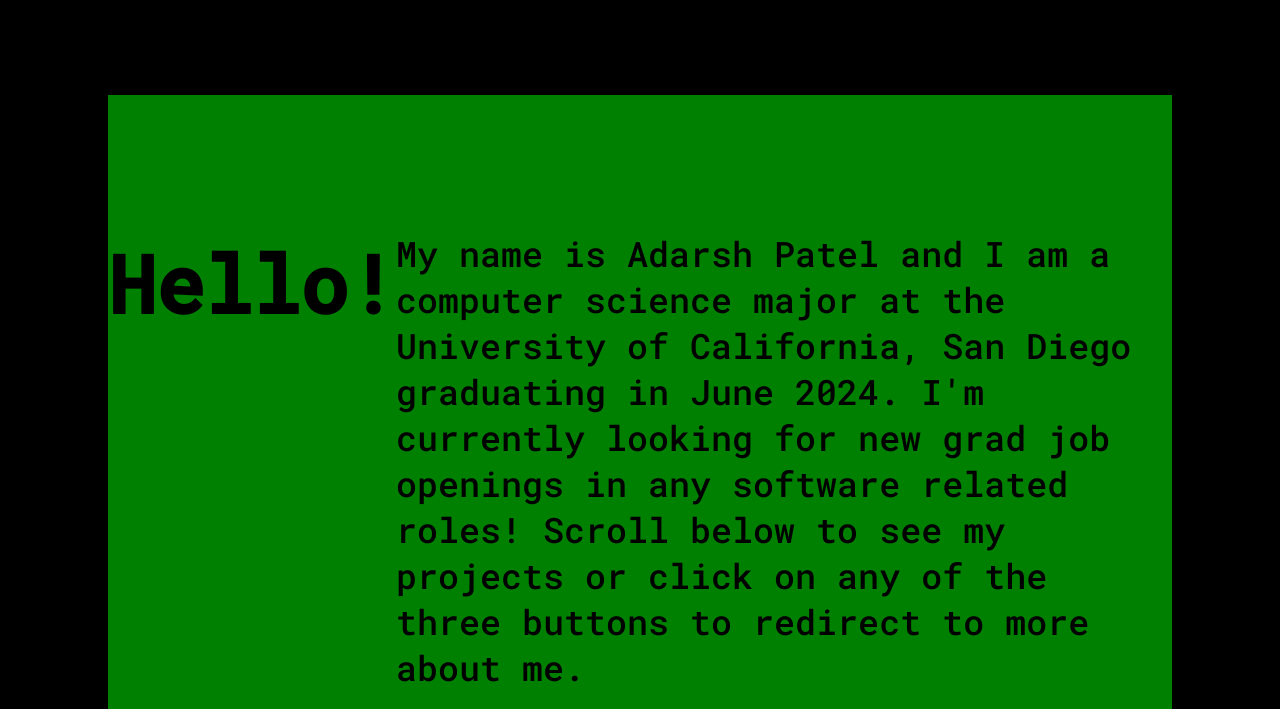
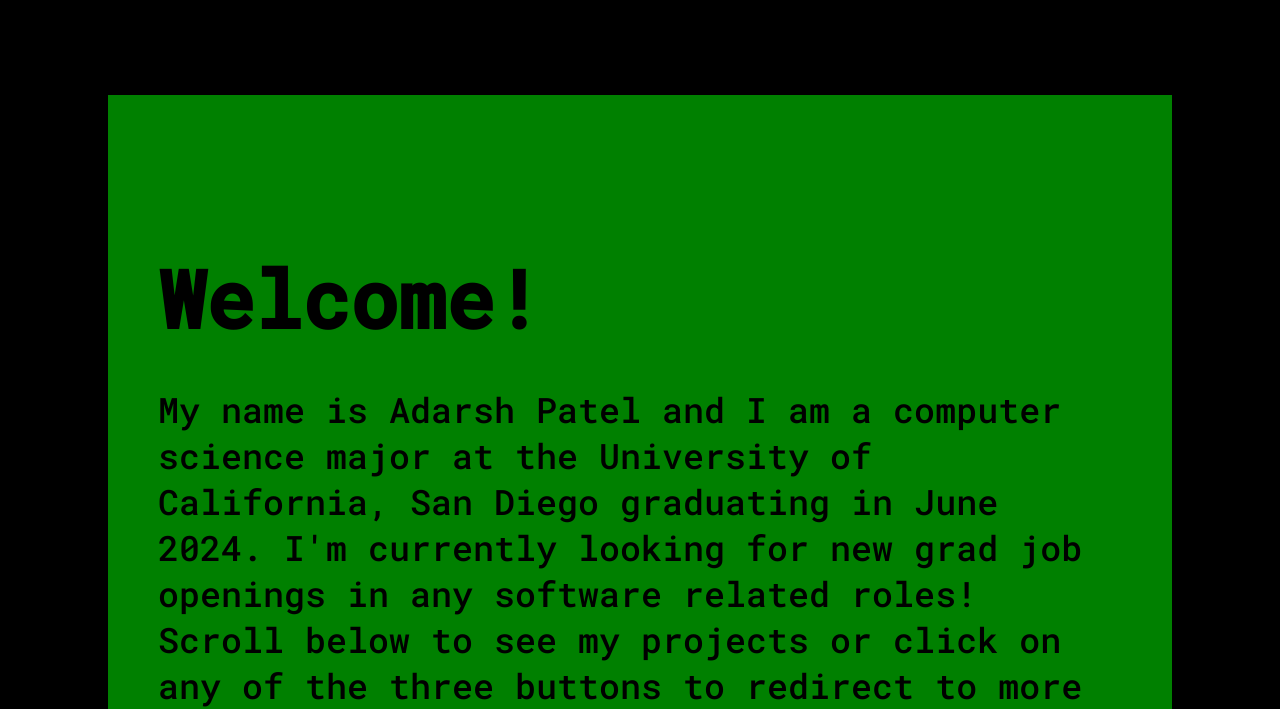
Before and after one commit to adarsh249/adarsh-site, a plain HTML site: page index.html in a window 1280 px wide. Shown: the part 93-802 px from the top of the page. Drawn offline with Linux system fonts and the light colour scheme.

Commit message:
added better main text styling

```diff
--- a/index.html
+++ b/index.html
@@ -23,10 +23,13 @@
             </nav>
         </div>
         <div class="container">
-            <p><b id="hello">Hello!</b> My name is Adarsh Patel and I am a computer science major at the University of California, San Diego graduating in June 2024. I'm currently
-                looking for new grad job openings in any software related roles! Scroll below to see my projects or click on
-                any of the three buttons to redirect to more about me.
-            </p>
+            <div class="about">
+                <b id="welcome">Welcome!</b>
+                <p>My name is Adarsh Patel and I am a computer science major at the University of California, San Diego graduating in June 2024. I'm currently
+                    looking for new grad job openings in any software related roles! Scroll below to see my projects or click on
+                    any of the three buttons to redirect to more about me.
+                </p>
+            </div>
             <div class="socials">
                 <button>LinkedIn</button>
                 <button>GitHub</button>
--- a/styles.css
+++ b/styles.css
@@ -50,12 +50,11 @@
 }
 
 p {
-    display: flex;
     font-size: 35px;
 }
 
-#hello {
-    display: inline;
+#welcome {
+    display: inline-flex;
     font-size: 80px;
 }
 
@@ -87,3 +86,8 @@ body {
     border: 3px solid black;
     border-radius: 30px;
 }
+
+.about {
+    display: block;
+    margin: 50px;
+}
```
